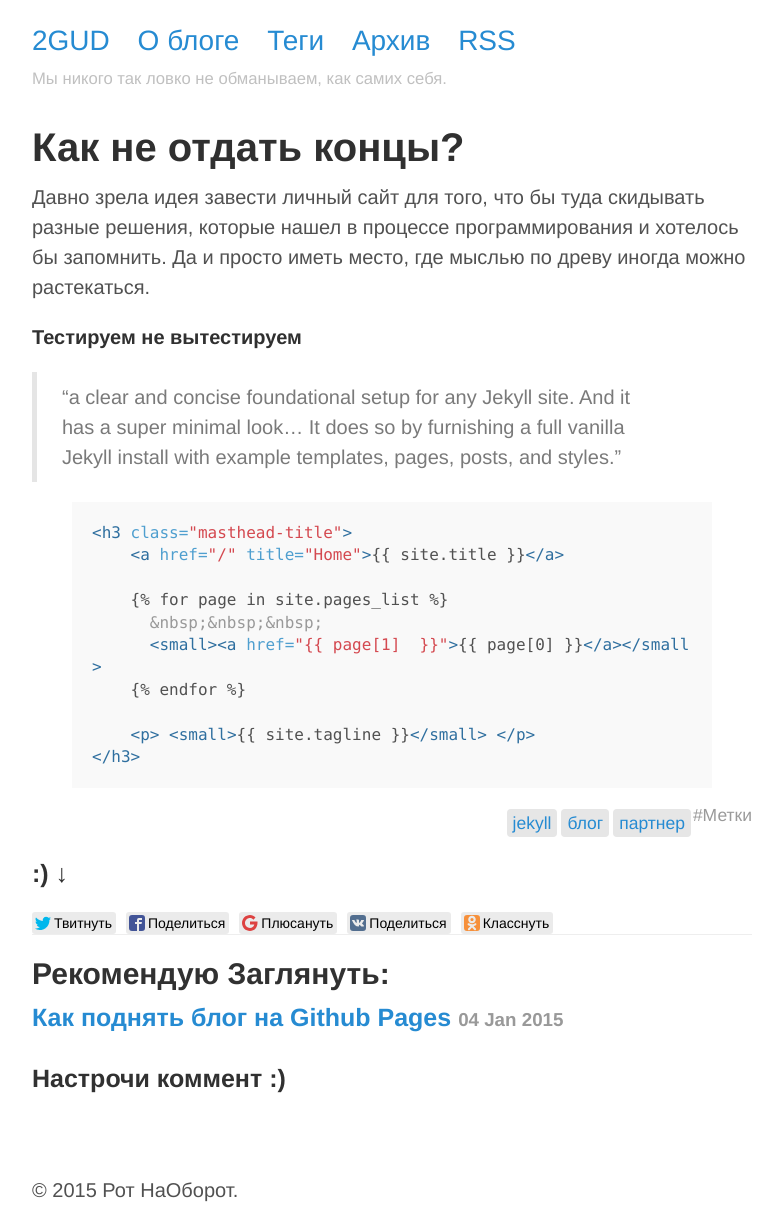
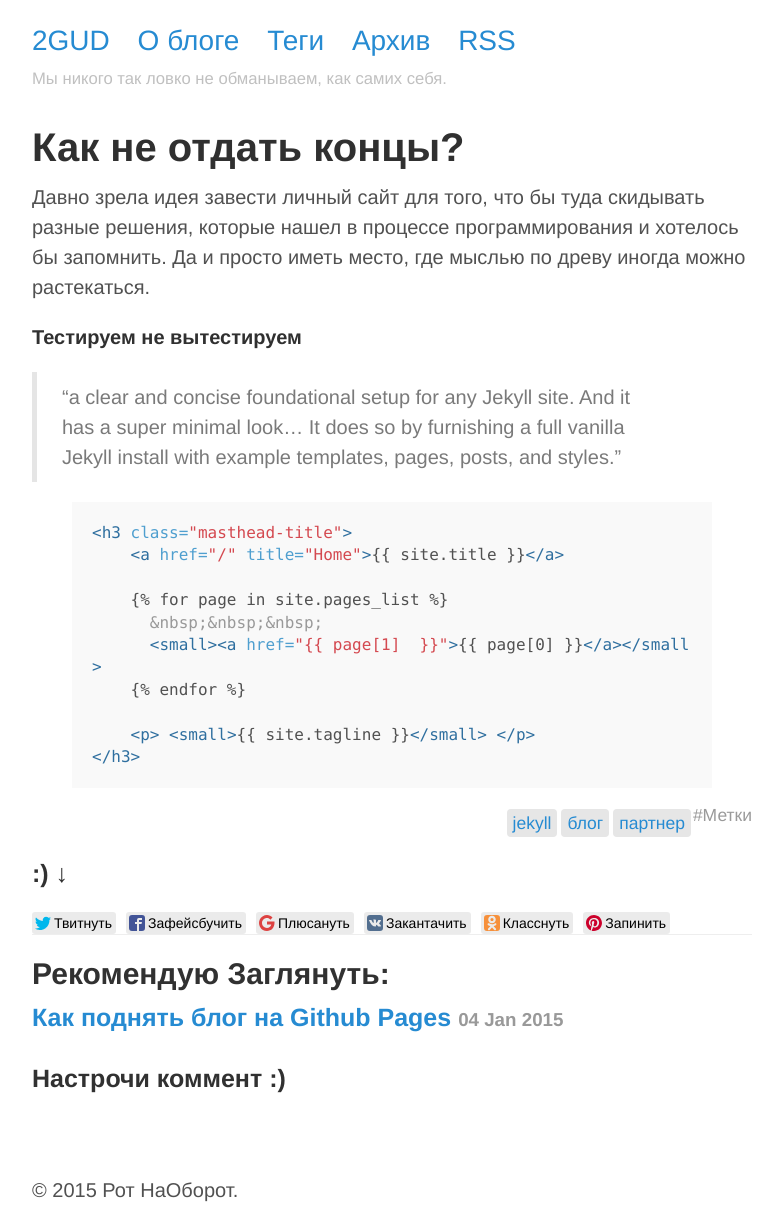
Before and after one commit to gitter-badger/2gud.github.io, a Jekyll site: the page built from _posts/2015-09-28-test5.md, in a window 1280 px wide. Shown: the whole page, without its empty margins (248-1030 px from the left). Built offline with Jekyll 4.4.1, drawn with Linux system fonts in a browser that asks for light colours; nearby versions of some CDN libraries; comment, search, counter and statistics services are not loaded.

Commit message:
Added changes

```diff
--- a/_layouts/post.html
+++ b/_layouts/post.html
@@ -25,10 +25,11 @@ comments: true
   <h3> :) &darr;</h3>
   <div class="likely">
     <div class="twitter" data-via="">Твитнуть</div>
-    <div class="facebook">Поделиться</div>
+    <div class="facebook">Зафейсбучить</div>
     <div class="gplus">Плюсануть</div>
-    <div class="vkontakte">Поделиться</div>
+    <div class="vkontakte">Закантачить</div>
     <div class="odnoklassniki">Класснуть</div>
+    <div class="pinterest" data-media="i/pinnable.jpg">Запинить</div>
   </div>
 
   {% if site.related_posts != empty %}
```
